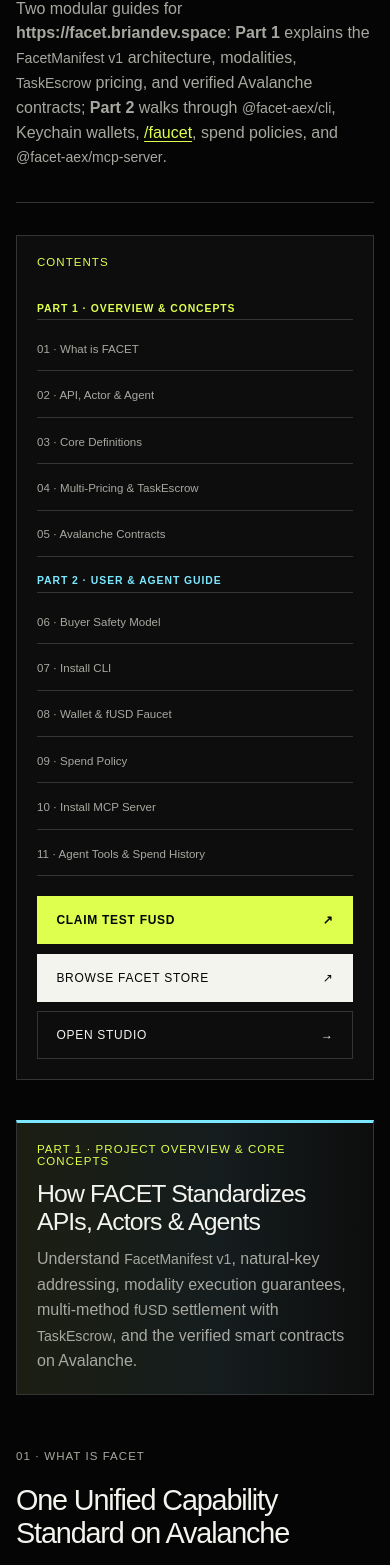
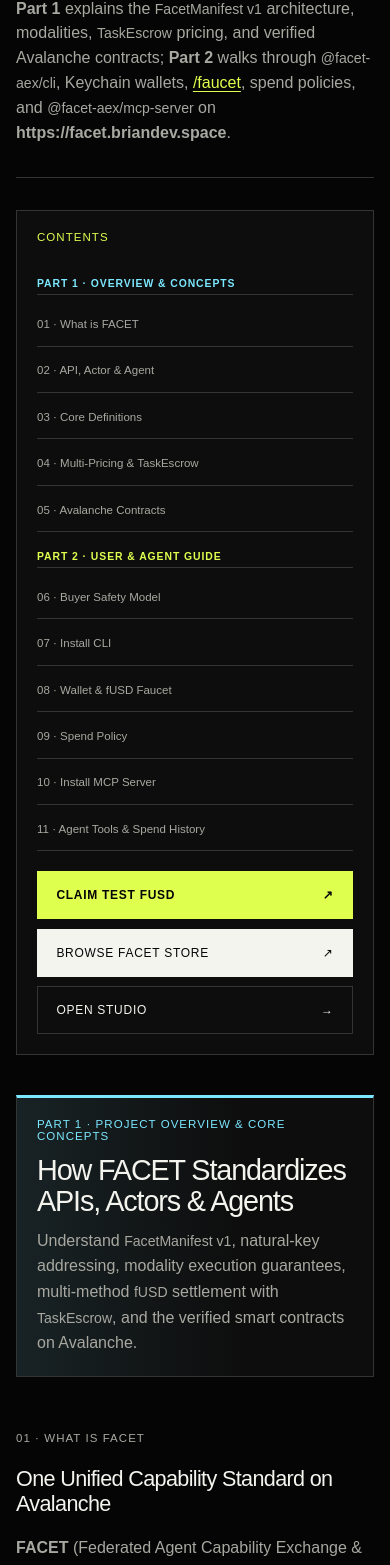
Before and after one commit to facet-aex/web, a Next.js app: page /docs in a window 390 px wide. Shown: the part 299-1864 px from the top of the page. Built offline with nearby package versions, Linux system fonts and the light colour scheme; no server answers; a web font is replaced by a local one.

Commit message:
fix(docs): fix heading hierarchy, semantic sections, TOC scroll clearance, and cyan/lime alignment

```diff
--- a/app/docs-home.css
+++ b/app/docs-home.css
@@ -283,8 +283,15 @@
 .docs-code-block,
 .docs-code-block .json-pre,
 .docs-toc,
+.docs-tool-card,
+.docs-inline-note,
 .docs-page .dataset-table-wrap {
   min-width: 0;
+}
+
+.docs-toc {
+  max-height: calc(100dvh - 112px);
+  overflow-y: auto;
 }
 
 .docs-page .dataset-table-wrap {
@@ -292,7 +299,8 @@
 }
 
 .docs-page code,
-.docs-section h2 {
+.docs-part-banner h2,
+.docs-section h3 {
   overflow-wrap: anywhere;
 }
 
@@ -320,11 +328,11 @@
   font-weight: 600;
   letter-spacing: 0.09em;
   text-transform: uppercase;
-  color: var(--facet-lime);
+  color: var(--facet-cyan);
 }
 
 .docs-toc-group:last-child .docs-toc-group-label {
-  color: var(--facet-cyan);
+  color: var(--facet-lime);
 }
 
 .docs-toc nav {
@@ -353,10 +361,18 @@
 
 .docs-part-banner h2 {
   margin: 0;
-  font-size: clamp(1.55rem, 2.6vw, 2.15rem);
+  font-size: clamp(1.8rem, 2.9vw, 2.45rem);
   font-weight: 500;
-  letter-spacing: -0.035em;
-  line-height: 1.12;
+  letter-spacing: -0.04em;
+  line-height: 1.08;
+}
+
+.docs-section h3 {
+  margin: 0;
+  font-size: clamp(1.35rem, 2.2vw, 1.85rem);
+  font-weight: 500;
+  letter-spacing: -0.03em;
+  line-height: 1.18;
 }
 
 .docs-part-banner p:last-child {
@@ -370,10 +386,13 @@
   border-top: 3px solid var(--facet-cyan);
   background: linear-gradient(
     90deg,
-    color-mix(in srgb, var(--facet-lime) 7%, var(--facet-surface)),
-    color-mix(in srgb, var(--facet-cyan) 7%, var(--facet-surface)) 58%,
-    var(--facet-surface)
+    color-mix(in srgb, var(--facet-cyan) 10%, var(--facet-surface)),
+    var(--facet-surface) 64%
   );
+}
+
+.docs-part-banner-overview .eyebrow {
+  color: var(--facet-cyan);
 }
 
 .docs-part-banner-agent {
@@ -383,6 +402,10 @@
     color-mix(in srgb, var(--facet-lime) 9%, var(--facet-surface)),
     var(--facet-surface) 64%
   );
+}
+
+.docs-part-banner-agent .eyebrow {
+  color: var(--facet-lime);
 }
 
 .docs-matrix-type {
@@ -450,7 +473,7 @@
   gap: 0.75rem;
 }
 
-.docs-step-head h2 {
+.docs-step-head h3 {
   margin: 0;
 }
 
@@ -477,6 +500,11 @@
   .docs-part-banner {
     scroll-margin-top: 148px;
   }
+
+  .docs-toc {
+    top: 144px;
+    max-height: calc(100dvh - 160px);
+  }
 }
 
 @media (max-width: 1040px) {
@@ -489,5 +517,7 @@
 
   .docs-toc {
     position: static;
+    max-height: none;
+    overflow-y: visible;
   }
 }
--- a/app/docs/page.tsx
+++ b/app/docs/page.tsx
@@ -17,15 +17,15 @@ export default function DocsPage() {
             <h1 className="page-title">FACET Documentation</h1>
           </div>
           <p>
-            Two modular guides for <strong>https://facet.briandev.space</strong>
-            : <strong>Part 1</strong> explains the <code>FacetManifest v1</code>{" "}
+            <strong>Part 1</strong> explains the <code>FacetManifest v1</code>{" "}
             architecture, modalities, <code>TaskEscrow</code> pricing, and
             verified Avalanche contracts; <strong>Part 2</strong> walks through{" "}
             <code>@facet-aex/cli</code>, Keychain wallets,{" "}
             <Link className="explorer-link" href="/faucet">
               /faucet
             </Link>
-            , spend policies, and <code>@facet-aex/mcp-server</code>.
+            , spend policies, and <code>@facet-aex/mcp-server</code> on{" "}
+            <strong>https://facet.briandev.space</strong>.
           </p>
         </header>
 
--- a/components/docs/docs-data.ts
+++ b/components/docs/docs-data.ts
@@ -106,7 +106,7 @@ export const MODALITY_MATRIX_ROWS: readonly ModalityMatrixRow[] = [
     executionPath:
       "Single-file ESM module (export default async function run(input)) executed inside an isolated facet/node-actor-runner:1.0 Node 22 Docker container (0.5 vCPU, 128 MB RAM, --read-only, --network=none) returning structured dataset[] rows.",
     trustAndAuthoring:
-      "Single-step /studio/actor authoring with deterministic imageDigest anchored on FacetActorRegistry (facetType = 1) plus signed outputHash and itemCount.",
+      "4-step /studio/actor workbench (single POST /v1/actors publish) with deterministic imageDigest anchored on FacetActorRegistry (facetType = 1) plus signed outputHash and itemCount.",
     pricingModels: "PAY_PER_RUN or PAY_PER_RESULT (TaskEscrow)",
     studioHref: "/studio/actor",
     studioStatus: "Live",
@@ -135,13 +135,13 @@ export const CORE_DEFINITIONS: readonly CoreDefinitionItem[] = [
     term: "Provider vs Buyer / Agent",
     badge: "Single Account",
     summary:
-      "A single Clerk users record (users.username) identifies a human account. Acting as a Provider is a role of that user when publishing Facets with a verified providerPayTo payout wallet; Buyers and AI Agents pay per execution under client-side spend caps.",
+      "A single Clerk account (with one unique kebab-case provider handle) identifies a human on FACET. Acting as a Provider is a role of that account when publishing Facets with a verified providerPayTo payout wallet; Buyers and AI Agents pay per execution under client-side spend caps.",
   },
   {
     term: "x402 v2 & Idempotency",
     badge: "402 -> 200",
     summary:
-      "Unpaid requests return HTTP 402 with a PAYMENT-REQUIRED header quote. Clients retry with PAYMENT-SIGNATURE and the same Idempotency-Key ((callerId, facetVersionId, idempotencyKey)). Reusing a key with different input returns 409 IDEMPOTENCY_CONFLICT; pending 202 runs replay safely without double-charging.",
+      "Unpaid requests return HTTP 402 with a PAYMENT-REQUIRED header quote. Clients retry with PAYMENT-SIGNATURE and the same Idempotency-Key bound to the caller, pinned provider/facetName@version, and canonical input. Reusing a key with different input returns 409 IDEMPOTENCY_CONFLICT; pending 202 runs replay safely without double-charging.",
   },
   {
     term: "fUSD on Avalanche & Faucet",
--- a/components/docs/docs-part-overview.tsx
+++ b/components/docs/docs-part-overview.tsx
@@ -16,23 +16,25 @@ import { snowtraceAddressUrl } from "@/lib/facet-ui";
 export function DocsPartOverview() {
   return (
     <>
-      <div
+      <section
         className="docs-part-banner docs-part-banner-overview"
-        aria-label="Part 1: Project Overview and Core Concepts"
+        aria-labelledby="part-overview-title"
       >
         <p className="eyebrow">Part 1 · Project Overview &amp; Core Concepts</p>
-        <h2>How FACET Standardizes APIs, Actors &amp; Agents</h2>
+        <h2 id="part-overview-title">
+          How FACET Standardizes APIs, Actors &amp; Agents
+        </h2>
         <p>
           Understand <code>FacetManifest v1</code>, natural-key addressing,
           modality execution guarantees, multi-method <code>fUSD</code>{" "}
           settlement with <code>TaskEscrow</code>, and the verified smart
           contracts on Avalanche.
         </p>
-      </div>
+      </section>
 
       <section className="docs-section" id="overview">
         <p className="eyebrow">01 · What is FACET</p>
-        <h2>One Unified Capability Standard on Avalanche</h2>
+        <h3>One Unified Capability Standard on Avalanche</h3>
         <p>
           <strong>FACET</strong> (Federated Agent Capability Exchange &amp;
           Trust) is a multi-modal capability marketplace hosted at{" "}
@@ -60,11 +62,11 @@ export function DocsPartOverview() {
           <article className="docs-tool-card">
             <strong>Single-Account User-as-Provider</strong>
             <p>
-              Humans sign in with Clerk into one unified <code>users</code>{" "}
-              account identified by <code>users.username</code>. Publishing a
-              Facet simply activates the Provider role on that same account,
-              linked to a verified EOA payout address (
-              <code>providerPayTo</code>) without duplicate organization tables.
+              Humans sign in with Clerk into one unified account identified by
+              their kebab-case provider handle. Publishing a Facet simply
+              activates the Provider role on that same account, linked to a
+              verified EOA payout address (<code>providerPayTo</code>) without
+              duplicate organization tables.
             </p>
           </article>
         </div>
@@ -72,7 +74,7 @@ export function DocsPartOverview() {
 
       <section className="docs-section" id="facet-types">
         <p className="eyebrow">02 · Modality Matrix</p>
-        <h2>API, Actor &amp; Agent Execution Models</h2>
+        <h3>API, Actor &amp; Agent Execution Models</h3>
         <p>
           Every modality uses uppercase enums (<code>API</code>,{" "}
           <code>ACTOR</code>, <code>AGENT</code>) end to end and shares the same
@@ -119,7 +121,7 @@ export function DocsPartOverview() {
 
       <section className="docs-section" id="core-definitions">
         <p className="eyebrow">03 · Core Definitions</p>
-        <h2>Platform &amp; Protocol Terminology</h2>
+        <h3>Platform &amp; Protocol Terminology</h3>
         <div className="docs-glossary-grid">
           {CORE_DEFINITIONS.map((item) => (
             <article className="docs-glossary-card" key={item.term}>
@@ -140,7 +142,7 @@ export function DocsPartOverview() {
 
       <section className="docs-section" id="pricing-escrow">
         <p className="eyebrow">04 · Multi-Pricing &amp; Settlement</p>
-        <h2>PAY_PER_RUN FeeSplit &amp; PAY_PER_RESULT TaskEscrow</h2>
+        <h3>PAY_PER_RUN FeeSplit &amp; PAY_PER_RESULT TaskEscrow</h3>
         <p>
           Providers can attach <code>1</code> or <code>2</code>{" "}
           <code>pricingOptions[]</code> per published <code>FacetVersion</code>{" "}
@@ -190,7 +192,7 @@ export function DocsPartOverview() {
         <p className="eyebrow">
           05 · Avalanche (Chain ID 43113 · eip155:43113)
         </p>
-        <h2>Verified Avalanche Smart Contracts</h2>
+        <h3>Verified Avalanche Smart Contracts</h3>
         <p>
           All six verified protocol and canonical <code>ERC-8004</code> contract
           deployments on Avalanche (<code>eip155:43113</code>) are listed below
```
Also changed, not shown: components/docs/docs-part-agent-guide.tsx (+12 -10 lines), 1 other file (tests, documents, lock files or other folders).
